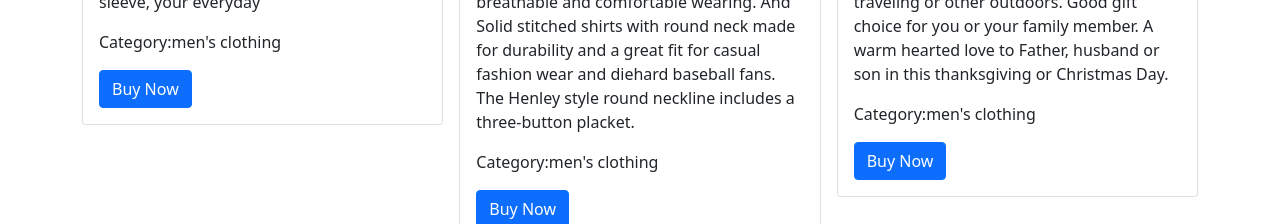
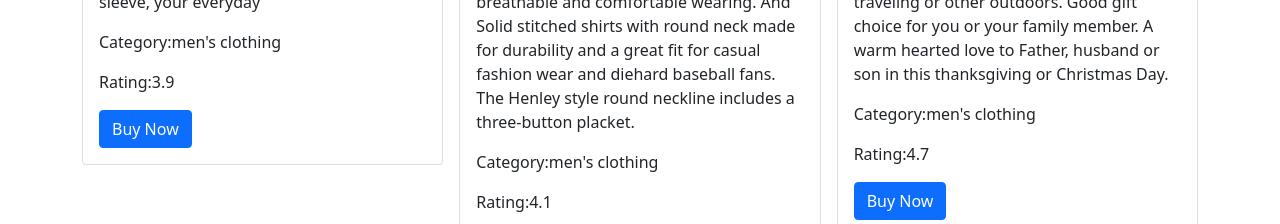
Before and after one commit to sruthybabu/Product-ReactApp, a React (Create React App) app: page /view in a window 1280 px wide. Shown: the part 576-800 px from the top of the page. Built offline with nearby package versions, Linux system fonts and the light colour scheme.

Commit message:
completed

```diff
--- a/src/components/Viewproduct.js
+++ b/src/components/Viewproduct.js
@@ -20,6 +20,7 @@ const Viewproduct = () => {
     <p className="card-text">Price:{value.price}</p>
     <p className="card-text">Descrpition:{value.description}</p>
     <p className="card-text">Category:{value.category}</p>
+    <p className="card-text">Rating:{value.rating.rate}</p>
     <a href="#" className="btn btn-primary">Buy Now</a>
   </div>
 </div>
```
